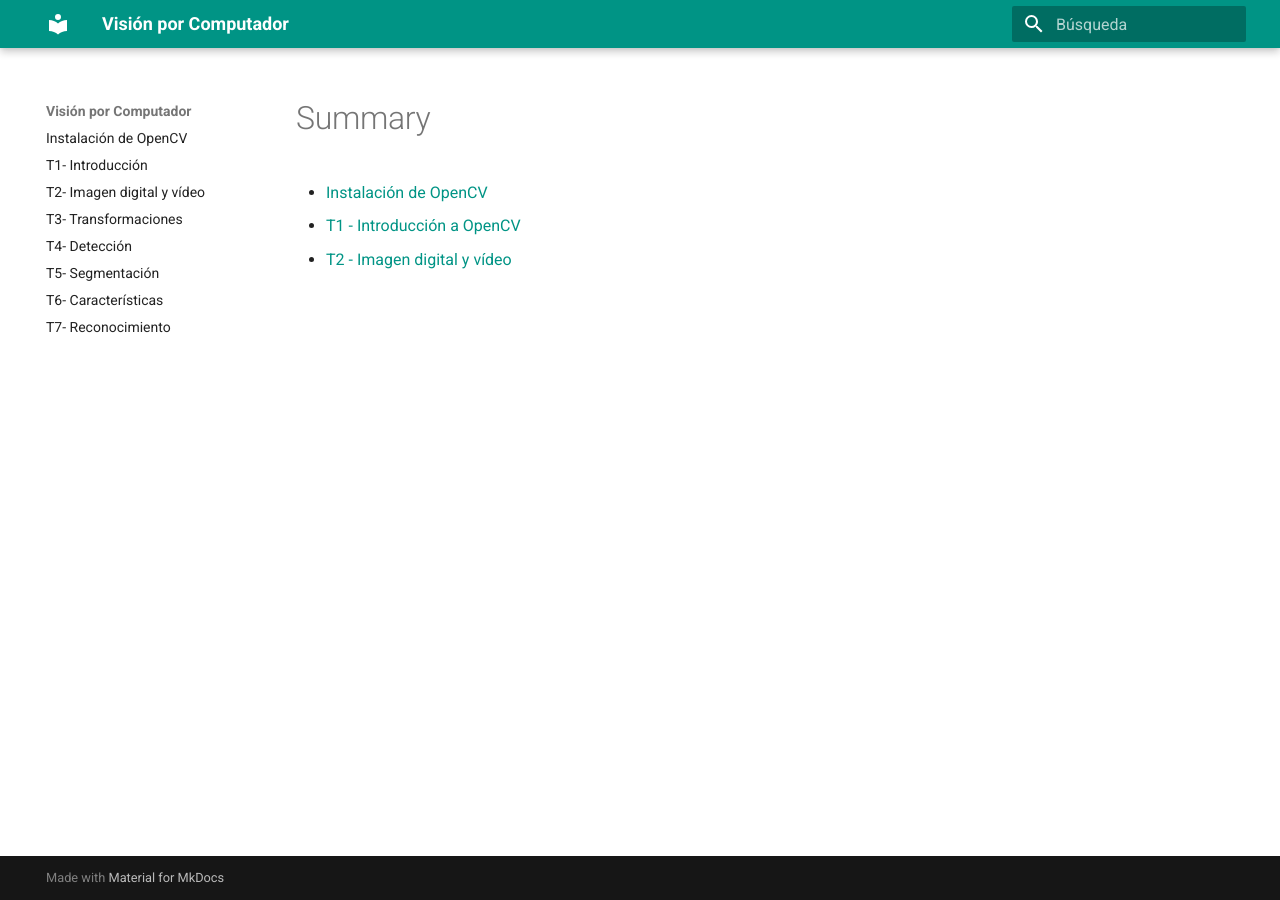
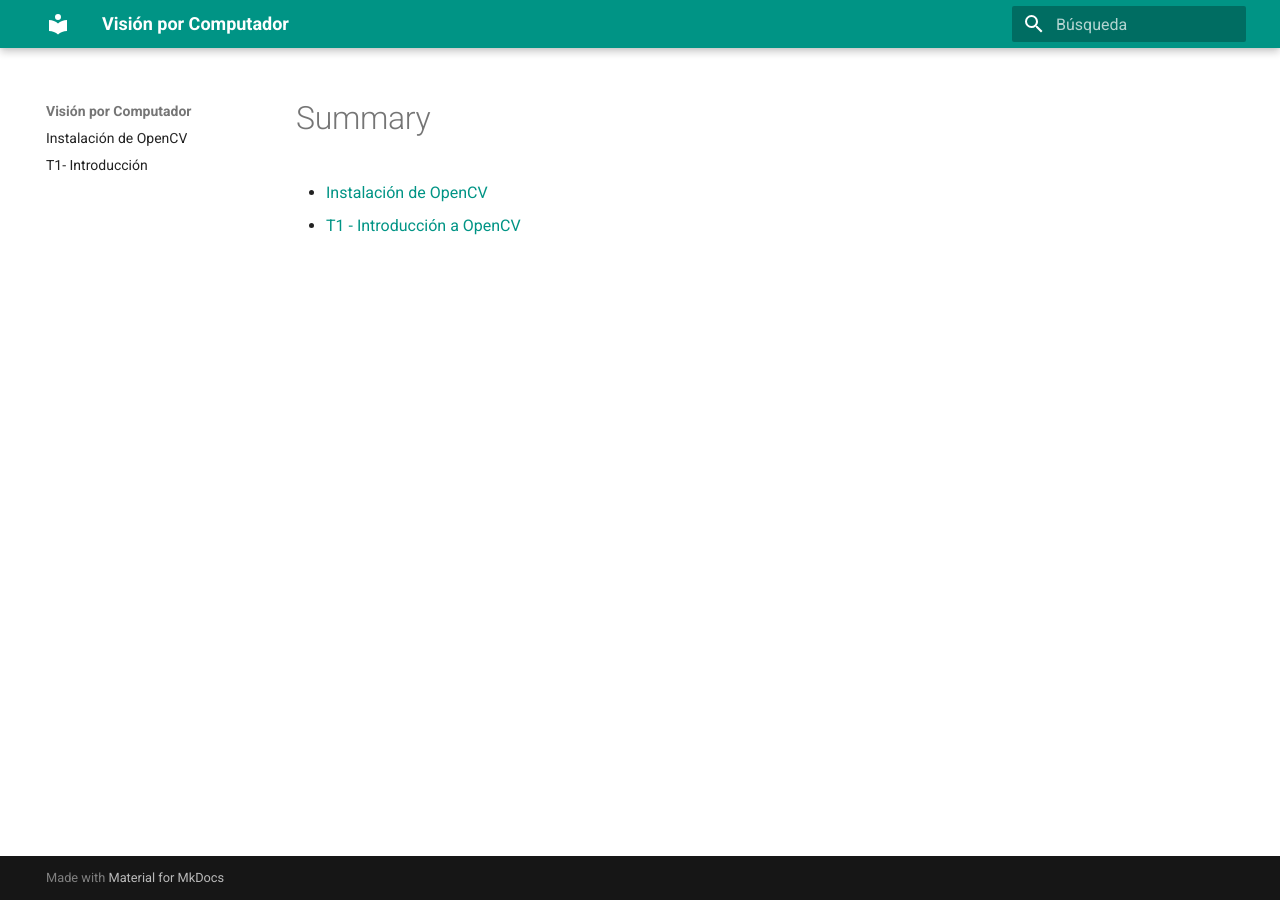
Before and after one commit to pertusa/VisionPorComputador, an MkDocs documentation site: the page built from docs/SUMMARY.md, in a window 1280 px wide. Built offline with MkDocs 1.6.1 and Material for MkDocs 9.7.7, drawn with Linux system fonts in a browser that asks for light colours.

Commit message:
Clean build 2627, still to change install.md

```diff
--- a/docs/SUMMARY.md
+++ b/docs/SUMMARY.md
@@ -2,4 +2,3 @@
 
 * [Instalación de OpenCV](install.md)
 * [T1 - Introducción a OpenCV](intro.md)
-* [T2 - Imagen digital y vídeo](imagenvideo.md)
--- a/mkdocs.yml
+++ b/mkdocs.yml
@@ -10,12 +10,12 @@ theme:
 nav:
 - Instalación de OpenCV : 'install.md'
 - T1- Introducción : 'intro.md'
-- T2- Imagen digital y vídeo : 'imagenvideo.md'
-- T3- Transformaciones : 'transformaciones.md'
-- T4- Detección : 'deteccion.md'
-- T5- Segmentación : 'segmentacion.md'
-- T6- Características : 'caracteristicas.md'
-- T7- Reconocimiento : 'reconocimiento.md'
+#- T2- Imagen digital y vídeo : 'imagenvideo.md'
+#- T3- Transformaciones : 'transformaciones.md'
+#- T4- Detección : 'deteccion.md'
+#- T5- Segmentación : 'segmentacion.md'
+#- T6- Características : 'caracteristicas.md'
+#- T7- Reconocimiento : 'reconocimiento.md'
 
 theme:
     language: es
```
